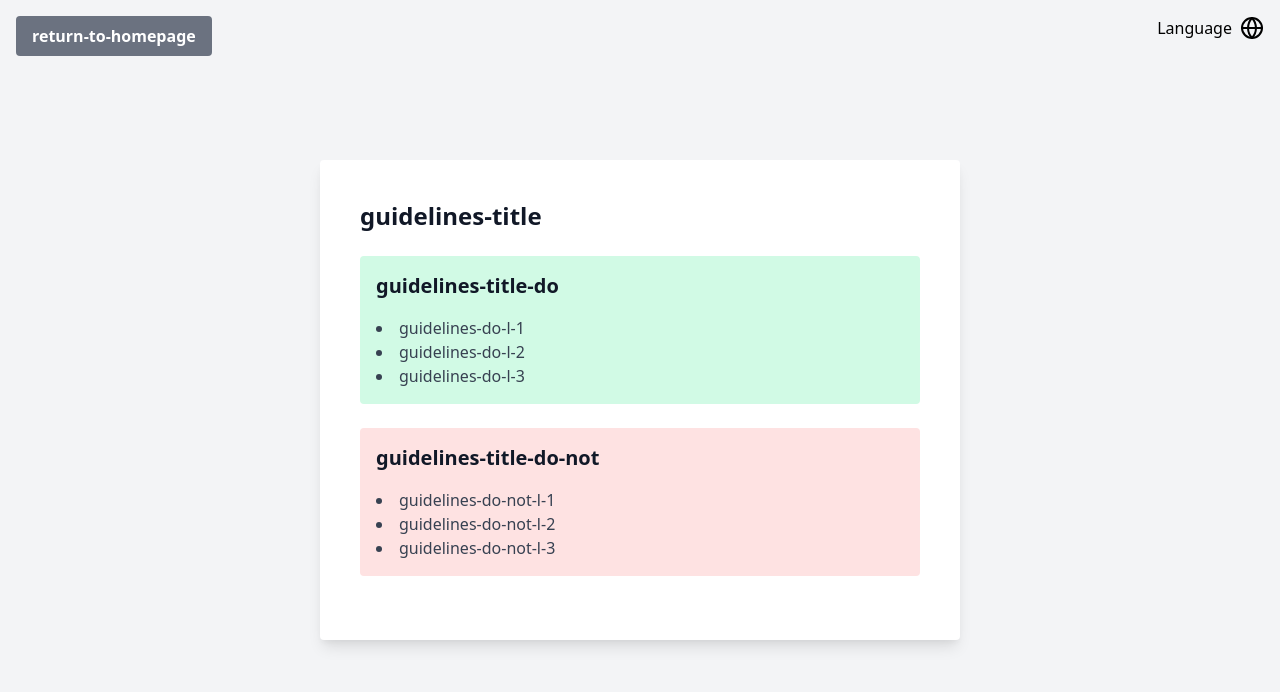
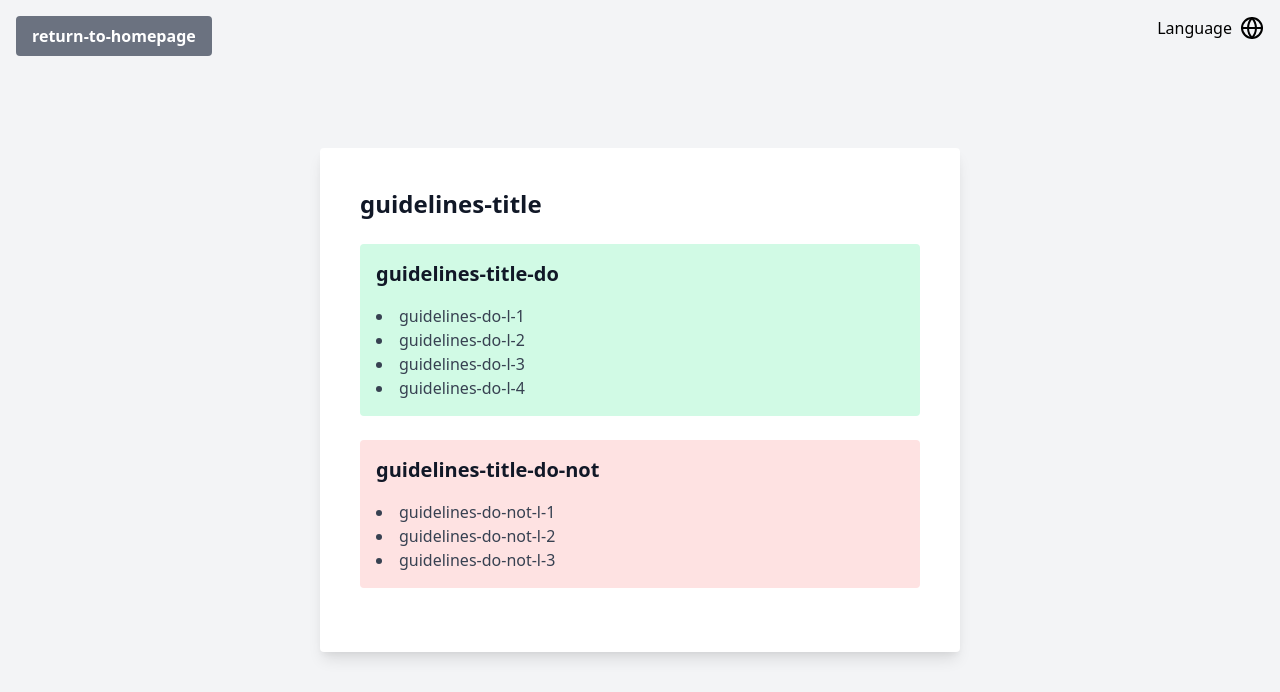
Before and after one commit to MorganKryze/Emails-Signature-Generator-Website, a Django app: page /en/guidelines/ in a window 1280 px wide. Shown: the top 692 px of the page. Run offline with Django 4.2, Linux system fonts and the light colour scheme.

Commit message:
💄 add a new guideline

```diff
--- a/generator/templates/guidelines.html
+++ b/generator/templates/guidelines.html
@@ -22,6 +22,7 @@
         <li>{% trans "guidelines-do-l-1" %}</li>
         <li>{% trans "guidelines-do-l-2" %}</li>
         <li>{% trans "guidelines-do-l-3" %}</li>
+        <li>{% trans "guidelines-do-l-4" %}</li>
       </ul>
     </div>
     <div class="bg-red-100 p-4 rounded mb-6">
```
Also changed, not shown: generator/locale/de/LC_MESSAGES/django.po, generator/locale/en/LC_MESSAGES/django.po, generator/locale/es/LC_MESSAGES/django.po, generator/locale/fr/LC_MESSAGES/django.po, 4 other files.
